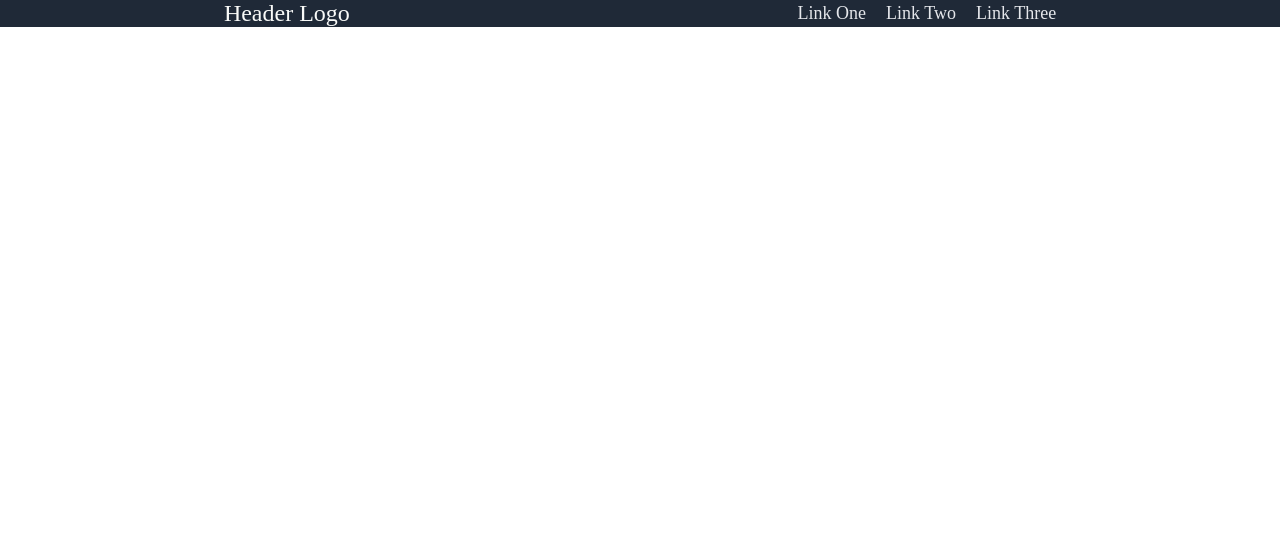
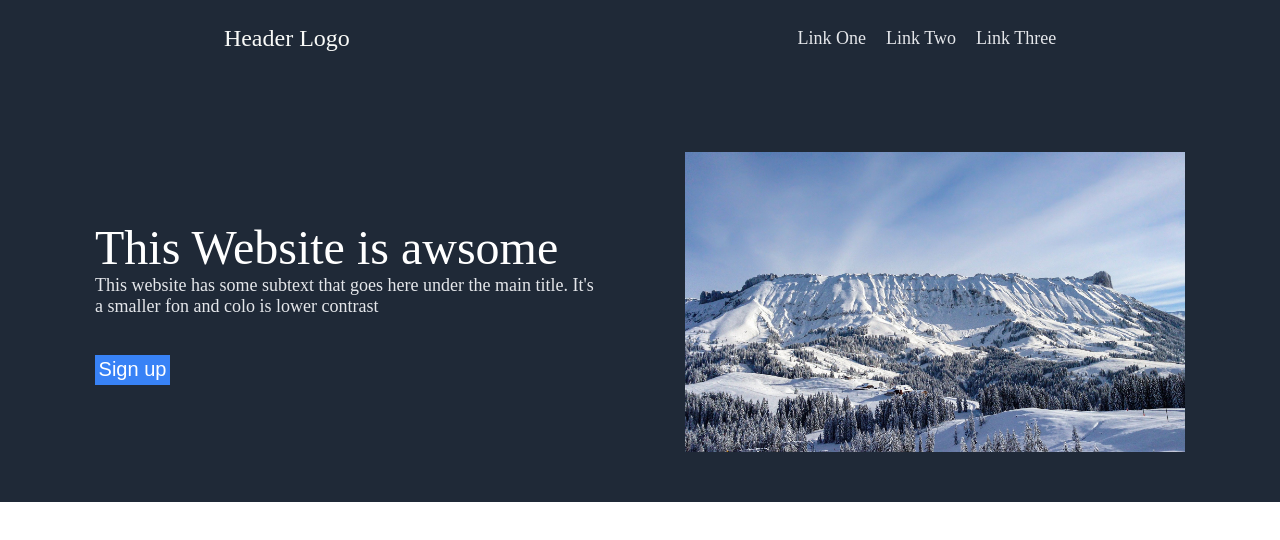
Before and after one commit to Blank127/Project-Landing-Page, a plain HTML site: page index.html in a window 1280 px wide. Drawn offline with Linux system fonts and the light colour scheme.

Commit message:
Body2 Done

```diff
--- a/index.html
+++ b/index.html
@@ -8,6 +8,7 @@
     <link rel="stylesheet" href="./style.css">
 </head>
 <body>
+
     <div class="Header">
         <div class="Header-Left">
             Header Logo
@@ -19,6 +20,25 @@
                 <li>Link Three</li>
             </ul>
         </div>
+    </div>
+
+    <div class="Body-1">
+        <div class="Body-1-Left">
+            <div class="Body-1-Left-Top">
+                This Website is awsome
+            </div>
+            <div class="Body-1-Left-Mid">
+                This website has some subtext that goes here under the main title. It's a smaller fon and colo is lower contrast
+            </div>
+            <div class="Body-1-Left-Bot">
+                <button class="Button">Sign up</button>
+            </div>
+        </div>
+        <div class="Body-1-Right">
+            <img src="./images/mountains-gad8ef86c9_1920.jpg" alt="mountain">
+        </div>
+    </div>
+
 
 </body>
 </html>
--- a/style.css
+++ b/style.css
@@ -9,6 +9,8 @@
     background-color: #1f2937;
     align-items: center;
     justify-content: space-around;
+    padding-top: 25px;
+    padding-bottom: 50px;
 }
 
 .Header-Left{
@@ -26,3 +28,49 @@
     list-style: none;
     gap: 20px;
 }
+
+.Body-1{
+    display: flex;
+    background-color: #1f2937;
+    align-items: center;
+    justify-content: space-around;
+    padding: 50px;
+}
+
+.Body-1-Left-Top{
+    display: flex;
+    font-size: 48px;
+    color: white;
+    width: 500px;
+}
+
+.Body-1-Left-Mid{
+    display: flex;
+    font-size: 18px;
+    color: #e5e7eb;
+    width: 500px;
+    height: 50px;
+    padding-bottom: 30px;
+}
+
+
+.Body-1-Left-Bot button{
+    display: flex;
+    background-color: #3882f6;
+    color: white;
+}
+
+.Body-1-Right img{
+    display: flex;
+    height: 300px;
+    width: 500px;
+}
+
+.Button{
+    display: flex;
+    width: 75px;
+    height: 30px;
+    align-items: center;
+    justify-content: center;
+    font-size: 20px;
+}
```
